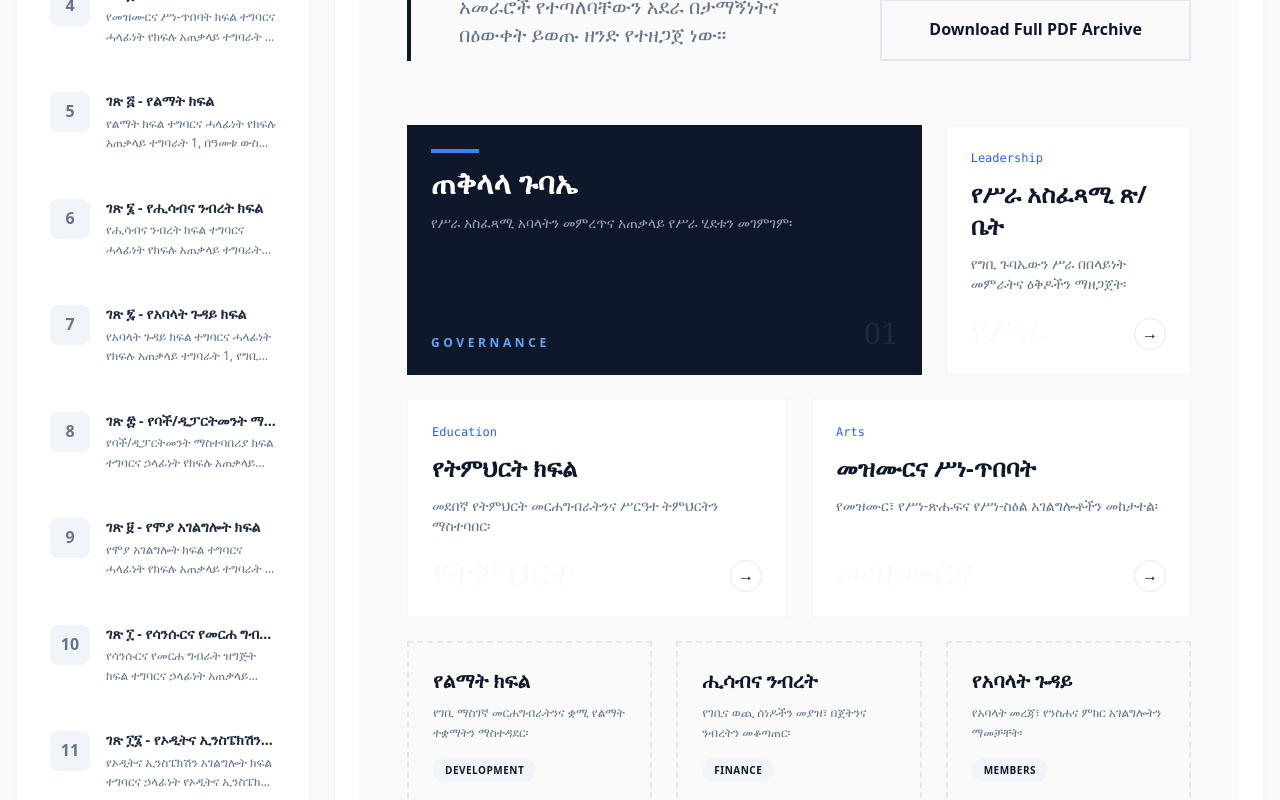
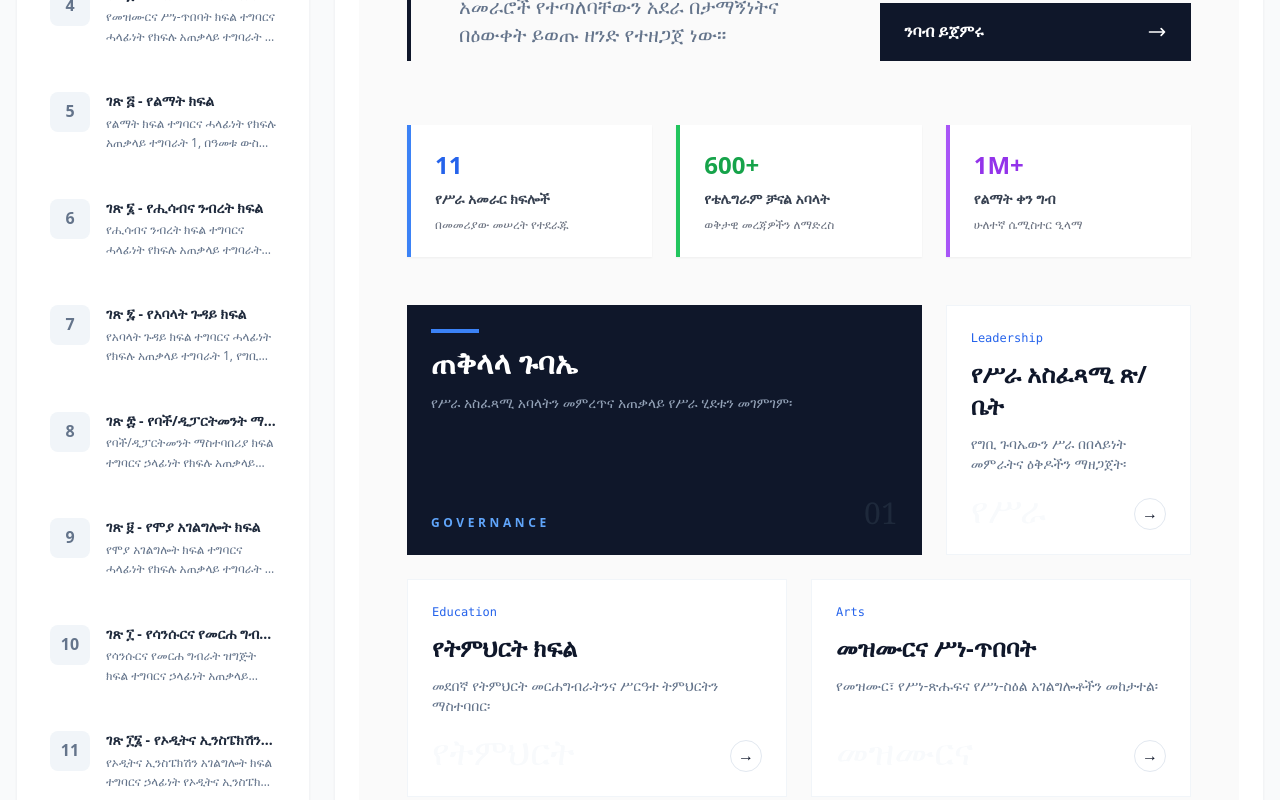
Before and after one commit to kibrom-bit/-, a Vue app: page / in a window 1280 px wide. Shown: the part 500-1300 px from the top of the page. Built offline with nearby package versions, Linux system fonts and the light colour scheme; a web font is replaced by a local one.

Commit message:
feat: enhance home page with department grid and PDF download using usePDF composable

```diff
--- a/src/views/Home.vue
+++ b/src/views/Home.vue
@@ -1,8 +1,8 @@
-//home.vue
 <template>
   <div class="min-h-screen bg-[#fafafa] text-slate-900 selection:bg-blue-100 font-sans">
     <div class="mx-auto px-4 lg:px-12 py-8">
 
+      <!-- Hero Section -->
       <section class="relative flex flex-col lg:flex-row gap-8 lg:gap-12 items-end mb-16">
         <div class="lg:w-2/3 border-l-4 border-slate-900 pl-6 md:pl-12 py-3">
           <div class="flex items-center gap-3 mb-6">
@@ -31,72 +31,34 @@
               <svg class="w-5 h-5" fill="none" stroke="currentColor" viewBox="0 0 24 24"><path d="M17 8l4 4m0 0l-4 4m4-4H3" stroke-width="2" stroke-linecap="round" stroke-linejoin="round"/></svg>
             </router-link>
 
-            <button @click="downloadPDF" :disabled="isDownloading" class="editorial-btn-secondary">
-              <span v-if="isDownloading" class="animate-pulse">Processing Document...</span>
-              <span v-else>Download Full PDF Archive</span>
-            </button>
+
           </div>
         </div>
       </section>
 
-      <div class="grid grid-cols-12 gap-4 lg:gap-6">
-
-        <template v-for="dept in departments" :key="dept.id">
-          <router-link
-            :to="`/page/${dept.id}`"
-            :class="[dept.span, 'relative overflow-hidden transition-all duration-500 hover:shadow-[0_20px_60px_-10px_rgba(0,0,0,0.1)] group']"
-          >
-            <div v-if="dept.theme === 'dark'" class="bg-slate-900 text-white p-6 flex flex-col justify-between h-full">
-              <div class="space-y-3">
-                <div class="w-12 h-1 bg-blue-500"></div>
-                <h2 class="text-3xl font-bold">{{ dept.title }}</h2>
-                <p class="text-slate-400 max-w-sm text-sm">{{ dept.desc }}</p>
-              </div>
-              <div class="flex justify-between items-end pt-6">
-                <span class="text-xs tracking-[0.3em] uppercase font-bold text-blue-400 group-hover:pl-4 transition-all">{{ dept.tag }}</span>
-                <span class="text-3xl font-serif text-slate-800">{{ dept.id < 10 ? '0' + dept.id : dept.id }}</span>
-              </div>
-            </div>
-
-            <div v-else-if="dept.theme === 'light'" class="bg-white border border-slate-100 p-6 flex flex-col justify-between h-full">
-              <div>
-                <span class="text-blue-600 font-mono text-xs mb-3 block">{{ dept.tag }}</span>
-                <h2 class="text-2xl font-bold mb-3 group-hover:text-blue-600 transition-colors">{{ dept.title }}</h2>
-                <p class="text-slate-500 max-w-sm text-sm">{{ dept.desc }}</p>
-              </div>
-              <div class="flex items-end justify-between mt-4">
-                <div class="text-4xl font-serif text-slate-50 group-hover:text-blue-50 transition-colors">{{ dept.title.split(' ')[0] }}</div>
-                <div class="w-8 h-8 rounded-full border border-slate-200 flex items-center justify-center group-hover:bg-blue-600 group-hover:text-white transition-all">
-                  →
-                </div>
-              </div>
-            </div>
-
-            <div v-else-if="dept.theme === 'bordered'" class="border-2 border-dashed border-slate-200 hover:border-blue-500 hover:bg-white p-6 flex flex-col justify-between h-full">
-              <div>
-                <h2 class="text-xl font-bold mb-2">{{ dept.title }}</h2>
-                <p class="text-slate-500 text-xs leading-relaxed">{{ dept.desc }}</p>
-              </div>
-              <div class="flex gap-2 pt-4">
-                <div class="px-3 py-1 rounded-full bg-slate-100 text-[10px] font-bold uppercase tracking-wider">{{ dept.tag }}</div>
-              </div>
-            </div>
-
-            <div v-else class="bg-blue-600 text-white p-6 flex flex-col justify-between h-full">
-              <div class="space-y-3">
-                <h2 class="text-2xl font-bold">{{ dept.title }}</h2>
-                <p class="text-blue-100 opacity-80 text-sm">{{ dept.desc }}</p>
-              </div>
-              <div class="text-right">
-                <span class="text-6xl font-black opacity-10 leading-none">!!</span>
-              </div>
-            </div>
-
-          </router-link>
-        </template>
-
+      <!-- Quick Stats -->
+      <div class="grid grid-cols-12 gap-4 lg:gap-6 mb-12">
+        <div class="col-span-12 lg:col-span-4 bg-white p-6 border-l-4 border-blue-500 shadow-sm">
+          <div class="text-2xl font-black text-blue-600 mb-2">11</div>
+          <div class="text-sm font-bold text-gray-700">የሥራ አመራር ክፍሎች</div>
+          <div class="text-xs text-gray-500 mt-2">በመመሪያው መሠረት የተደራጁ</div>
+        </div>
+        <div class="col-span-12 lg:col-span-4 bg-white p-6 border-l-4 border-green-500 shadow-sm">
+          <div class="text-2xl font-black text-green-600 mb-2">600+</div>
+          <div class="text-sm font-bold text-gray-700">የቴሌግራም ቻናል አባላት</div>
+          <div class="text-xs text-gray-500 mt-2">ወቅታዊ መረጃዎችን ለማድረስ</div>
+        </div>
+        <div class="col-span-12 lg:col-span-4 bg-white p-6 border-l-4 border-purple-500 shadow-sm">
+          <div class="text-2xl font-black text-purple-600 mb-2">1M+</div>
+          <div class="text-sm font-bold text-gray-700">የልማት ቀን ግብ</div>
+          <div class="text-xs text-gray-500 mt-2">ሁለተኛ ሴሚስተር ዒላማ</div>
+        </div>
       </div>
 
+      <!-- Department Grid -->
+      <DepartmentGrid />
+
+      <!-- Footer -->
       <footer class="mt-16 pt-8 border-t border-slate-200 flex flex-col md:flex-row justify-between items-center gap-4 no-print">
         <div class="font-serif text-xl italic text-slate-400">እንዳ ኢየሱስ ግቢ ጉባኤ</div>
         <div class="text-[10px] tracking-widest text-slate-400 uppercase">© 2018 ዓ.ም - የሥራ መመሪያ</div>
@@ -106,55 +68,17 @@
 </template>
 
 <script setup lang="ts">
-import { ref } from 'vue'
-import html2pdf from 'html2pdf.js'
+import DepartmentGrid from '@/components/home/DepartmentGrid.vue'
+import { usePDF } from '@/composables/usePDF'
 
-const isDownloading = ref(false)
+const { isDownloading, downloadPDF } = usePDF()
 
-const downloadPDF = async () => {
-  isDownloading.value = true;
-
-  // 1. Cast the result of querySelector to HTMLElement
-  const element = document.querySelector('.print\\:block') as HTMLElement;
-
-  if (!element) {
-    window.print();
-    isDownloading.value = false;
-    return;
-  }
-
-const opt = {
-    margin: [0.5, 0.5] as [number, number],
-    filename: 'Gibi_Gubae_Manual_2018.pdf',
-    image: {
-      type: 'jpeg' as const, // Add 'as const' here
-      quality: 0.98
-    },
-    html2canvas: {
-      scale: 2,
-      useCORS: true,
-      logging: false,
-      letterRendering: true
-    },
-    jsPDF: {
-      unit: 'in',
-      format: 'letter',
-      orientation: 'portrait' as const // Add 'as const' here too for safety
-    }
-  };
-
-  try {
-    // Generate and save the PDF
-    await html2pdf().set(opt).from(element).save();
-  } catch (error) {
-    console.error("PDF Generation failed", error);
-    window.print();
-  } finally {
-    isDownloading.value = false;
-  }
+const handleDownloadPDF = async () => {
+  // Use the same selector that worked before
+  await downloadPDF('.print\\:block', 'Enda_Eyesus_Gibi_Gubae_Complete_Manual_2018.pdf')
 }
 
-// Full department mapping based on your 11-page document
+// Full department mapping
 const departments = [
   { id: 1, title: 'ጠቅላላ ጉባኤ', tag: 'Governance', desc: 'የሥራ አስፈጻሚ አባላትን መምረጥና አጠቃላይ የሥራ ሂደቱን መገምገም፡', span: 'col-span-12 lg:col-span-8', theme: 'dark' },
   { id: 2, title: 'የሥራ አስፈጻሚ ጽ/ቤት', tag: 'Leadership', desc: 'የግቢ ጉባኤውን ሥራ በበላይነት መምራትና ዕቅዶችን ማዘጋጀት፡', span: 'col-span-12 lg:col-span-4', theme: 'light' },
@@ -171,6 +95,8 @@ const departments = [
 </script>
 
 <style scoped>
+@reference "tailwindcss";
+
 .editorial-btn-primary {
   display: flex;
   align-items: center;
@@ -215,14 +141,9 @@ const departments = [
   background-color: #f8fafc;
 }
 
-/* Print styles */
 @media print {
   .no-print {
     display: none !important;
   }
-  .editorial-card {
-    border: 1px solid #eee !important;
-    break-inside: avoid;
-  }
 }
 </style>
```
